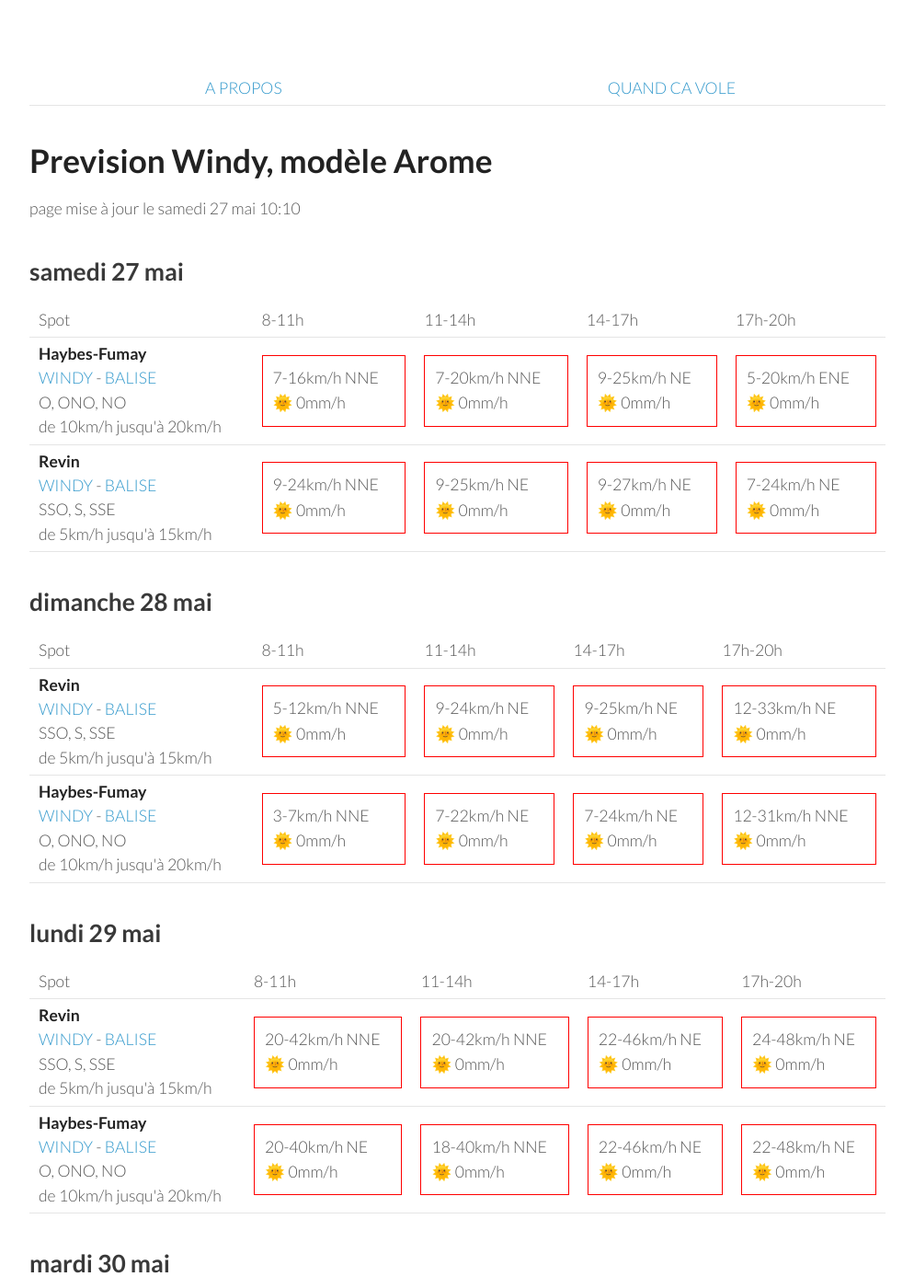
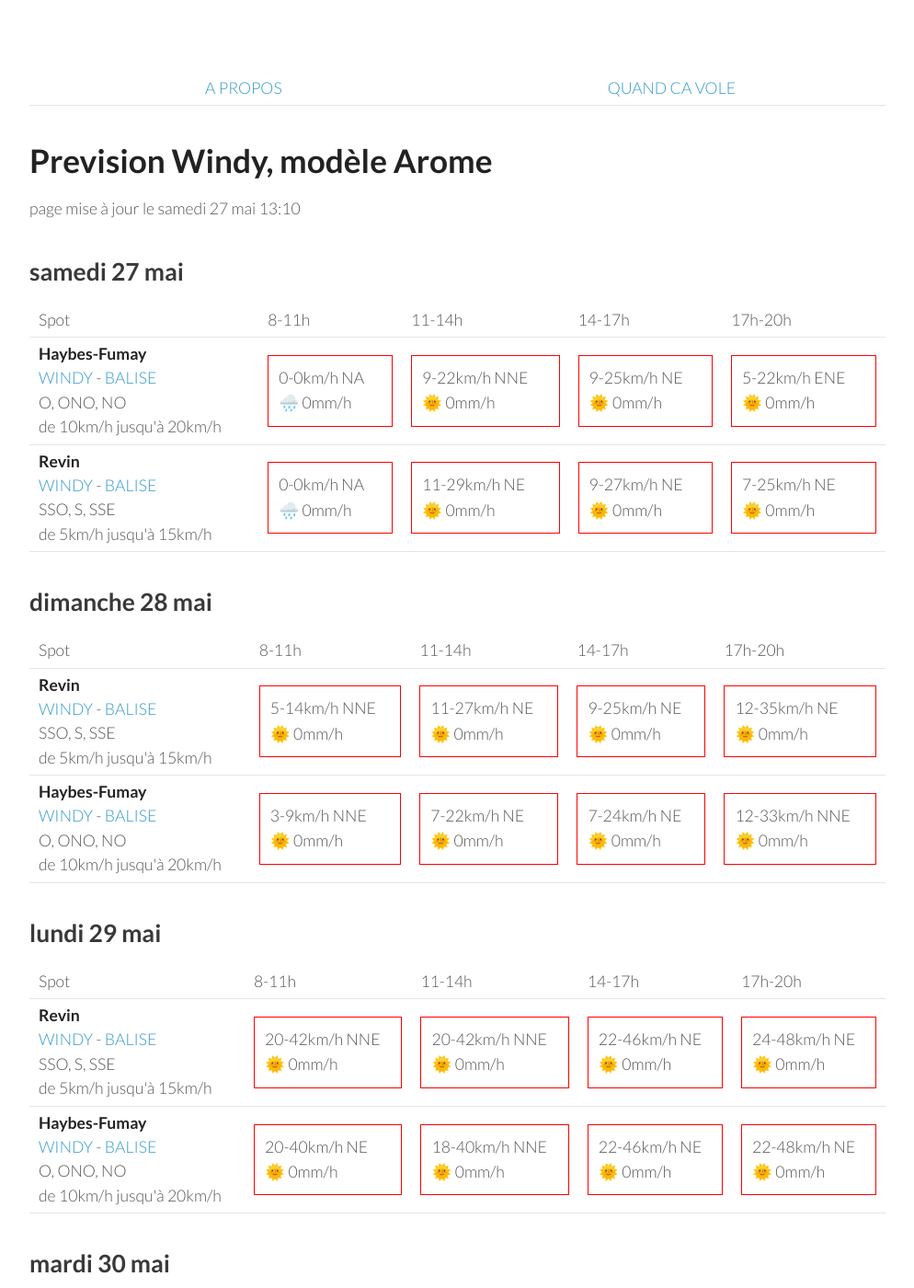
Before and after one commit to parapente-dans-le-nord/parapente-dans-le-nord.github.io, a Jekyll site: the page built from ardennes.markdown, in a window 1280 px wide and 1400 px high. Shown: the whole window at 92% size, without its empty margins (26-1020 px from the left). Built offline with Jekyll 4.4.1, drawn with Linux system fonts in a browser that asks for light colours.

Commit message:
update index.markdown

```diff
--- a/ardennes.markdown
+++ b/ardennes.markdown
@@ -7,7 +7,7 @@ title:  "Tous les spots"
 {: .links}
 
 # Prevision Windy, modèle Arome
-page mise à jour le samedi 27 mai 10:10
+page mise à jour le samedi 27 mai 13:10
 
 ## samedi 27 mai
 
@@ -24,21 +24,19 @@ page mise à jour le samedi 27 mai 10:10
 <tr>
         <td><strong>Haybes-Fumay</strong><br><a href="https://windy.com/49.998/4.715?49.913,4.738,10">WINDY</a> - <span class=""><a href="http://www.balisemeteo.com/balise.php?idBalise=104">BALISE</a> </span><br> <span class="vent-favorable">O, ONO, NO</span><br><span class="force-vent">de 10km/h jusqu'à 20km/h</span> </td>
 
-            <td><div class="not-flyable"><p>7-16km/h NNE</p><p>🌞 0mm/h</p></div></td>
-            <td><div class="not-flyable"><p>7-20km/h NNE</p><p>🌞 0mm/h</p></div></td>
+            <td><div class="not-flyable"><p>0-0km/h NA</p><p>🌧️ 0mm/h</p></div></td>
+            <td><div class="not-flyable"><p>9-22km/h NNE</p><p>🌞 0mm/h</p></div></td>
             <td><div class="not-flyable"><p>9-25km/h NE</p><p>🌞 0mm/h</p></div></td>
-            <td><div class="not-flyable"><p>5-20km/h ENE</p><p>🌞 0mm/h</p></div></td>
-
+            <td><div class="not-flyable"><p>5-22km/h ENE</p><p>🌞 0mm/h</p></div></td>
 
     </tr>
 <tr>
         <td><strong>Revin</strong><br><a href="https://windy.com/49.948/4.625?49.543,4.625,8">WINDY</a> - <span class=""><a href="http://www.balisemeteo.com/balise.php?idBalise=5019">BALISE</a> </span><br> <span class="vent-favorable">SSO, S, SSE</span><br><span class="force-vent">de 5km/h jusqu'à 15km/h</span> </td>
 
-            <td><div class="not-flyable"><p>9-24km/h NNE</p><p>🌞 0mm/h</p></div></td>
-            <td><div class="not-flyable"><p>9-25km/h NE</p><p>🌞 0mm/h</p></div></td>
+            <td><div class="not-flyable"><p>0-0km/h NA</p><p>🌧️ 0mm/h</p></div></td>
+            <td><div class="not-flyable"><p>11-29km/h NE</p><p>🌞 0mm/h</p></div></td>
             <td><div class="not-flyable"><p>9-27km/h NE</p><p>🌞 0mm/h</p></div></td>
-            <td><div class="not-flyable"><p>7-24km/h NE</p><p>🌞 0mm/h</p></div></td>
-
+            <td><div class="not-flyable"><p>7-25km/h NE</p><p>🌞 0mm/h</p></div></td>
 
     </tr>
 
@@ -60,20 +58,20 @@ page mise à jour le samedi 27 mai 10:10
 <tr>
         <td><strong>Revin</strong><br><a href="https://windy.com/49.948/4.625?49.543,4.625,8">WINDY</a> - <span class=""><a href="http://www.balisemeteo.com/balise.php?idBalise=5019">BALISE</a> </span><br> <span class="vent-favorable">SSO, S, SSE</span><br><span class="force-vent">de 5km/h jusqu'à 15km/h</span> </td>
 
-            <td><div class="not-flyable"><p>5-12km/h NNE</p><p>🌞 0mm/h</p></div></td>
-            <td><div class="not-flyable"><p>9-24km/h NE</p><p>🌞 0mm/h</p></div></td>
+            <td><div class="not-flyable"><p>5-14km/h NNE</p><p>🌞 0mm/h</p></div></td>
+            <td><div class="not-flyable"><p>11-27km/h NE</p><p>🌞 0mm/h</p></div></td>
             <td><div class="not-flyable"><p>9-25km/h NE</p><p>🌞 0mm/h</p></div></td>
-            <td><div class="not-flyable"><p>12-33km/h NE</p><p>🌞 0mm/h</p></div></td>
+            <td><div class="not-flyable"><p>12-35km/h NE</p><p>🌞 0mm/h</p></div></td>
 
 
     </tr>
 <tr>
         <td><strong>Haybes-Fumay</strong><br><a href="https://windy.com/49.998/4.715?49.913,4.738,10">WINDY</a> - <span class=""><a href="http://www.balisemeteo.com/balise.php?idBalise=104">BALISE</a> </span><br> <span class="vent-favorable">O, ONO, NO</span><br><span class="force-vent">de 10km/h jusqu'à 20km/h</span> </td>
 
-            <td><div class="not-flyable"><p>3-7km/h NNE</p><p>🌞 0mm/h</p></div></td>
+            <td><div class="not-flyable"><p>3-9km/h NNE</p><p>🌞 0mm/h</p></div></td>
             <td><div class="not-flyable"><p>7-22km/h NE</p><p>🌞 0mm/h</p></div></td>
             <td><div class="not-flyable"><p>7-24km/h NE</p><p>🌞 0mm/h</p></div></td>
-            <td><div class="not-flyable"><p>12-31km/h NNE</p><p>🌞 0mm/h</p></div></td>
+            <td><div class="not-flyable"><p>12-33km/h NNE</p><p>🌞 0mm/h</p></div></td>
 
 
     </tr>
```
